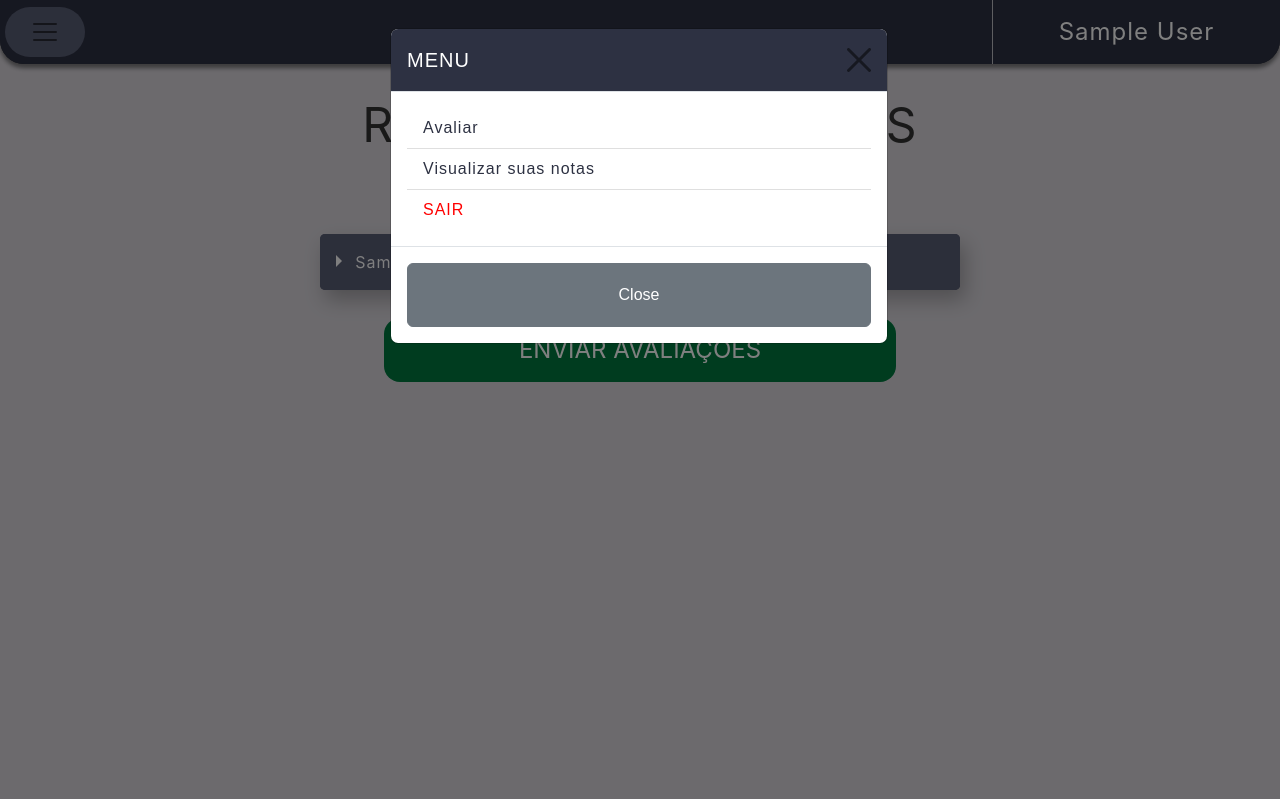
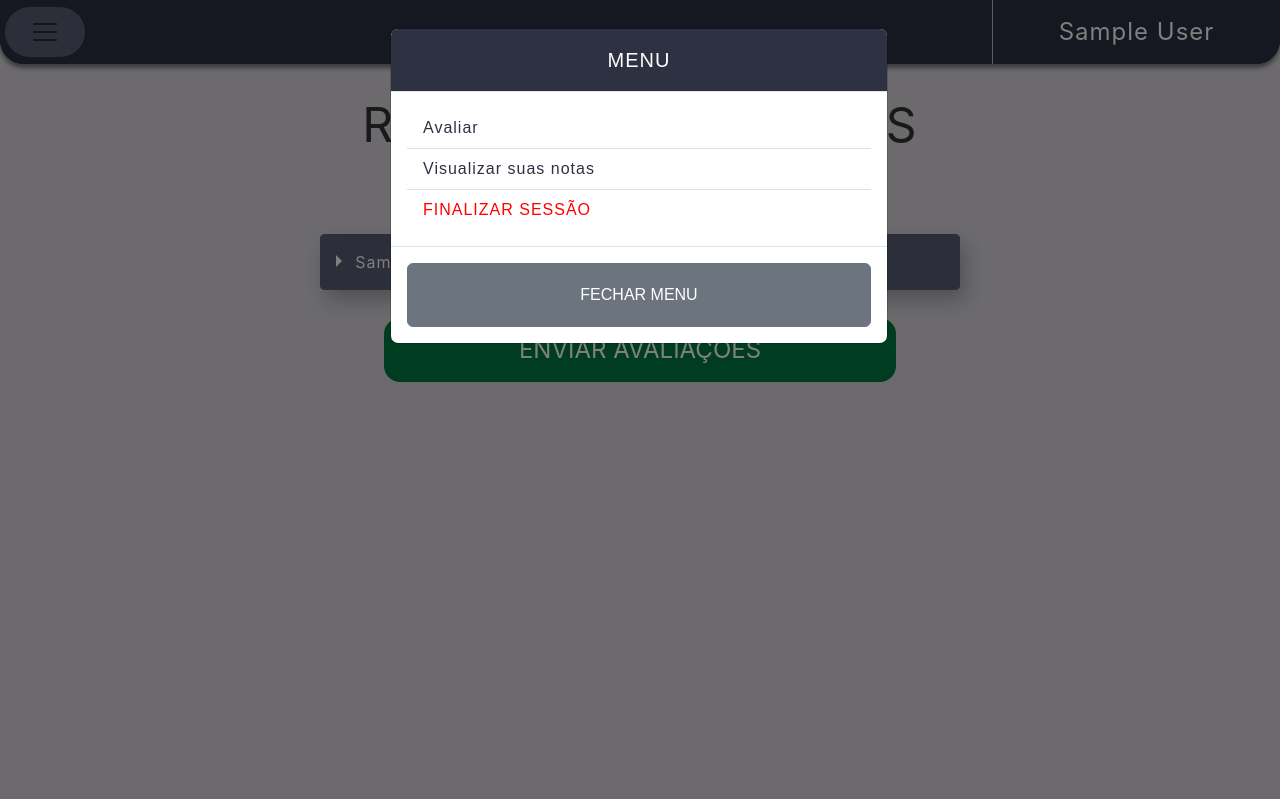
Before and after one commit to Pythonators/API_semestre1_pythonators, a Flask app: template Website/templates/avaliacao.html in a window 1280 px wide, after a click that opens the changed part. Run offline with Flask 2, Linux system fonts and the light colour scheme; the visitor is signed in with stand-in values (Sample User, id 1); the template is opened without the code that fills it: most values are stand-ins (such as "Sample title", 1, 10 or a date in 2020); some libraries are stand-ins or nearby versions.

Commit message:
Add files via upload

```diff
--- a/Website/templates/avaliacao.html
+++ b/Website/templates/avaliacao.html
@@ -47,19 +47,18 @@
                 <div class="modal-content">
                   <div class="modal-header" id="menuInter">
                     <h5 class="modal-title">MENU</h5>
-                    <button type="button" class="btn-close" data-bs-dismiss="modal" aria-label="Close"></button>
                   </div>
                   <div class="modal-body">
 
                     <ul class="list-group list-group-flush">
                       <li class="list-group-item"><a style="text-decoration:none; color:#2D3142" href="/aluno/avaliacao">Avaliar</a></li>
                       <li class="list-group-item"><a style="text-decoration:none; color:#2D3142" href="/dashboard">Visualizar suas notas</a></li>
-                      <li class="list-group-item" ><a style="text-decoration:none; color:red" href="/logout">SAIR</a></li>
+                      <li class="list-group-item" ><a style="text-decoration:none; color:red" href="/logout">FINALIZAR SESSÃO</a></li>
                     </ul>
 
                   </div>
                   <div class="modal-footer">
-                    <button type="button" class="btn btn-secondary" data-bs-dismiss="modal">Close</button>
+                    <button type="button" class="btn btn-secondary" data-bs-dismiss="modal">FECHAR MENU</button>
                   </div>
                 </div>
               </div>
```
